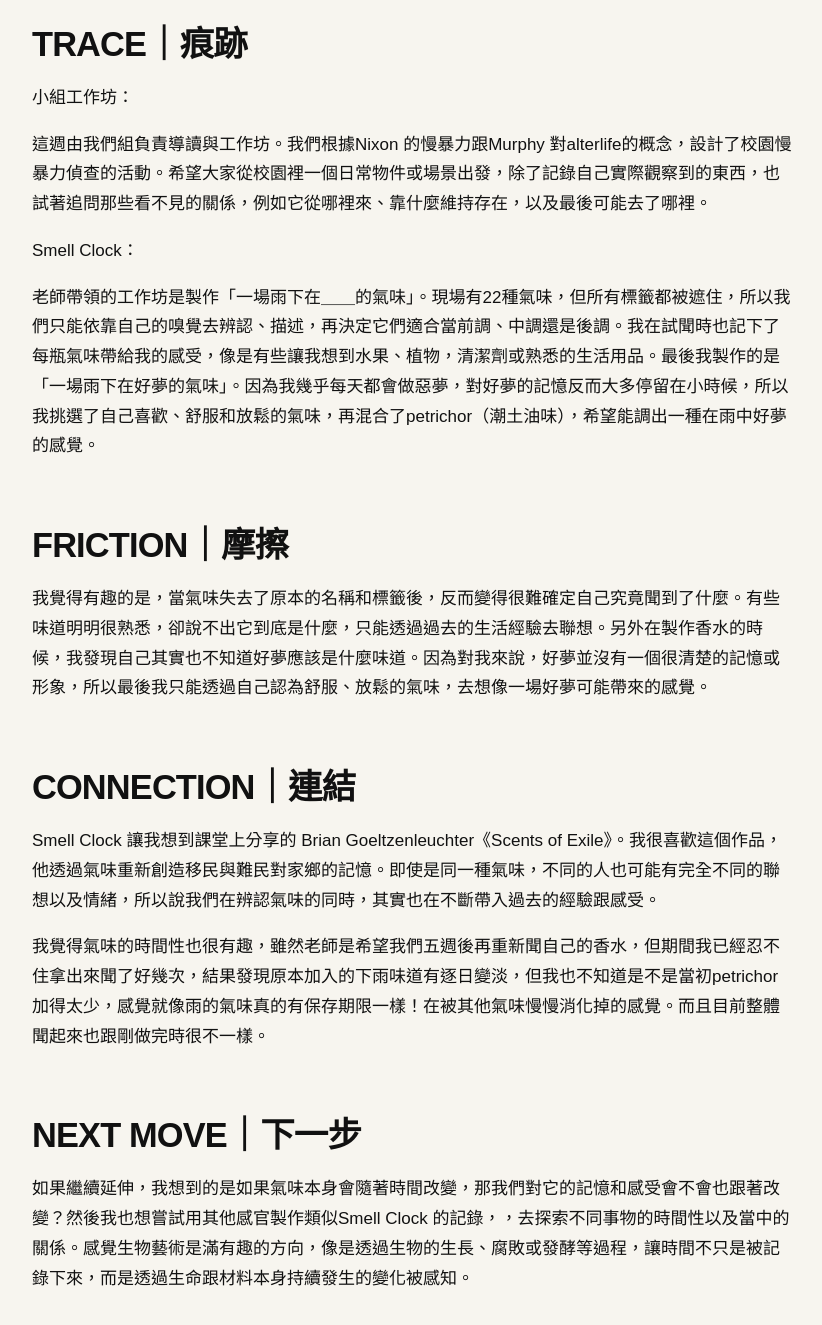
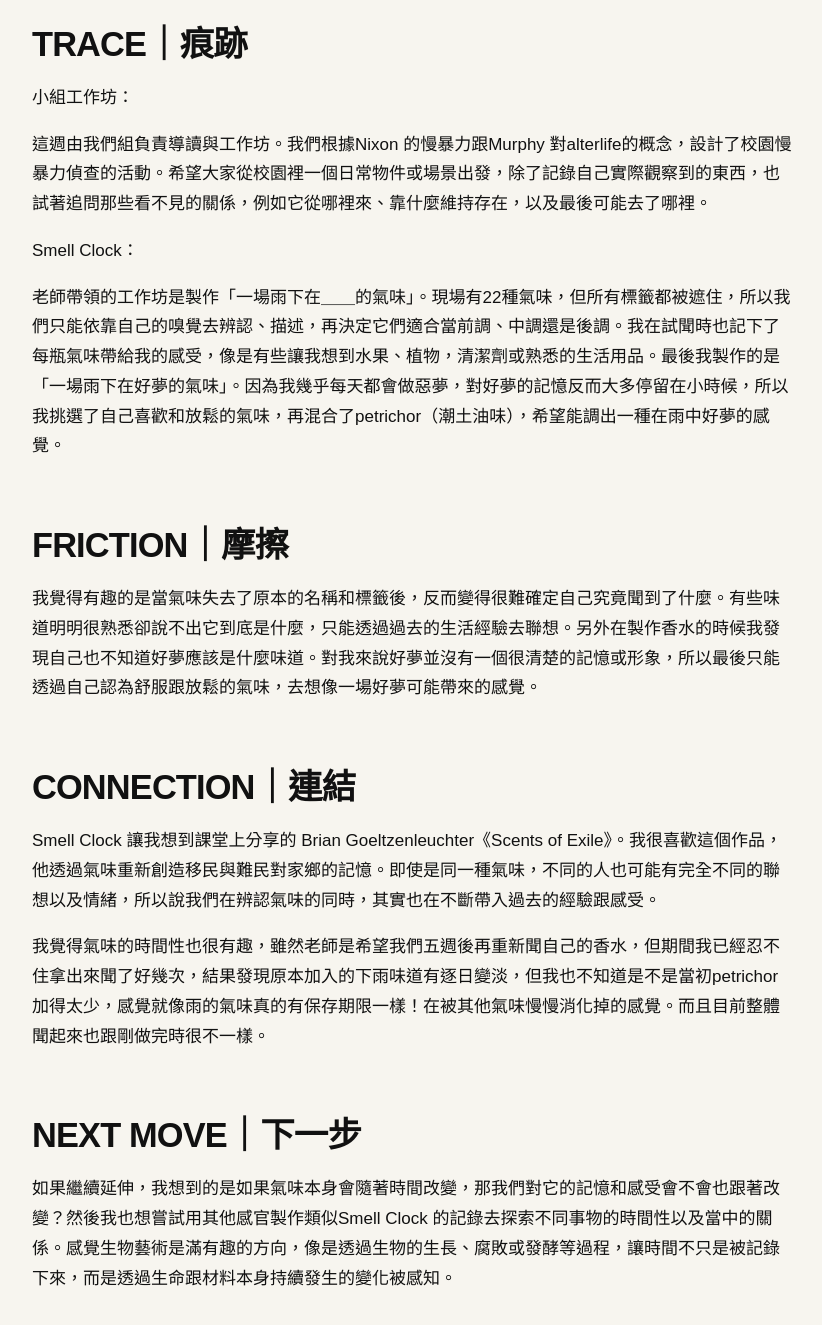
Before and after one commit to yychan27/fieldworkarchive, a Jekyll site: the page built from weeks/week-04.md, in a window 1280 px wide and 1400 px high, scrolled down 514 px. Shown: the top 1325 px of the window, without its empty margins (48-870 px from the left). Built offline with Jekyll 4.4.1, drawn with Linux system fonts in a browser that asks for light colours.

Commit message:
Update week-04.md

```diff
--- a/weeks/week-04.md
+++ b/weeks/week-04.md
@@ -17,11 +17,11 @@ permalink: /weeks/week-04/
 
 Smell Clock：
 
-老師帶領的工作坊是製作「一場雨下在＿＿的氣味」。現場有22種氣味，但所有標籤都被遮住，所以我們只能依靠自己的嗅覺去辨認、描述，再決定它們適合當前調、中調還是後調。我在試聞時也記下了每瓶氣味帶給我的感受，像是有些讓我想到水果、植物，清潔劑或熟悉的生活用品。最後我製作的是「一場雨下在好夢的氣味」。因為我幾乎每天都會做惡夢，對好夢的記憶反而大多停留在小時候，所以我挑選了自己喜歡、舒服和放鬆的氣味，再混合了petrichor（潮土油味），希望能調出一種在雨中好夢的感覺。
+老師帶領的工作坊是製作「一場雨下在＿＿的氣味」。現場有22種氣味，但所有標籤都被遮住，所以我們只能依靠自己的嗅覺去辨認、描述，再決定它們適合當前調、中調還是後調。我在試聞時也記下了每瓶氣味帶給我的感受，像是有些讓我想到水果、植物，清潔劑或熟悉的生活用品。最後我製作的是「一場雨下在好夢的氣味」。因為我幾乎每天都會做惡夢，對好夢的記憶反而大多停留在小時候，所以我挑選了自己喜歡和放鬆的氣味，再混合了petrichor（潮土油味），希望能調出一種在雨中好夢的感覺。
 
 ## FRICTION｜摩擦
 
-我覺得有趣的是，當氣味失去了原本的名稱和標籤後，反而變得很難確定自己究竟聞到了什麼。有些味道明明很熟悉，卻說不出它到底是什麼，只能透過過去的生活經驗去聯想。另外在製作香水的時候，我發現自己其實也不知道好夢應該是什麼味道。因為對我來說，好夢並沒有一個很清楚的記憶或形象，所以最後我只能透過自己認為舒服、放鬆的氣味，去想像一場好夢可能帶來的感覺。
+我覺得有趣的是當氣味失去了原本的名稱和標籤後，反而變得很難確定自己究竟聞到了什麼。有些味道明明很熟悉卻說不出它到底是什麼，只能透過過去的生活經驗去聯想。另外在製作香水的時候我發現自己也不知道好夢應該是什麼味道。對我來說好夢並沒有一個很清楚的記憶或形象，所以最後只能透過自己認為舒服跟放鬆的氣味，去想像一場好夢可能帶來的感覺。
 
 
 ## CONNECTION｜連結
@@ -32,4 +32,4 @@ Smell Clock 讓我想到課堂上分享的 Brian Goeltzenleuchter《Scents of Ex
 
 ## NEXT MOVE｜下一步
 
-如果繼續延伸，我想到的是如果氣味本身會隨著時間改變，那我們對它的記憶和感受會不會也跟著改變？然後我也想嘗試用其他感官製作類似Smell Clock 的記錄，，去探索不同事物的時間性以及當中的關係。感覺生物藝術是滿有趣的方向，像是透過生物的生長、腐敗或發酵等過程，讓時間不只是被記錄下來，而是透過生命跟材料本身持續發生的變化被感知。
+如果繼續延伸，我想到的是如果氣味本身會隨著時間改變，那我們對它的記憶和感受會不會也跟著改變？然後我也想嘗試用其他感官製作類似Smell Clock 的記錄去探索不同事物的時間性以及當中的關係。感覺生物藝術是滿有趣的方向，像是透過生物的生長、腐敗或發酵等過程，讓時間不只是被記錄下來，而是透過生命跟材料本身持續發生的變化被感知。
```
